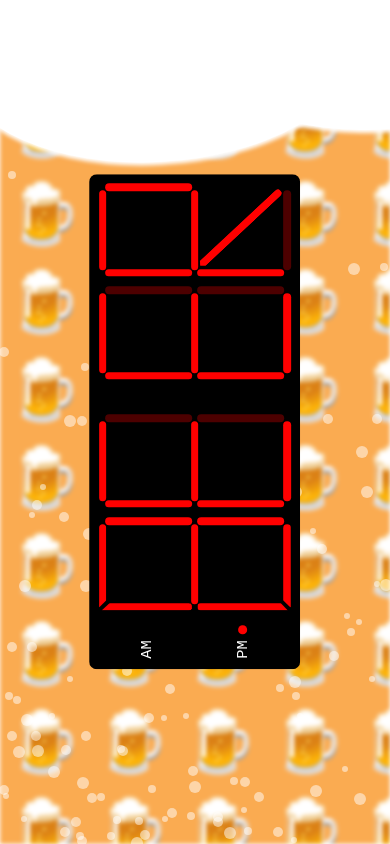
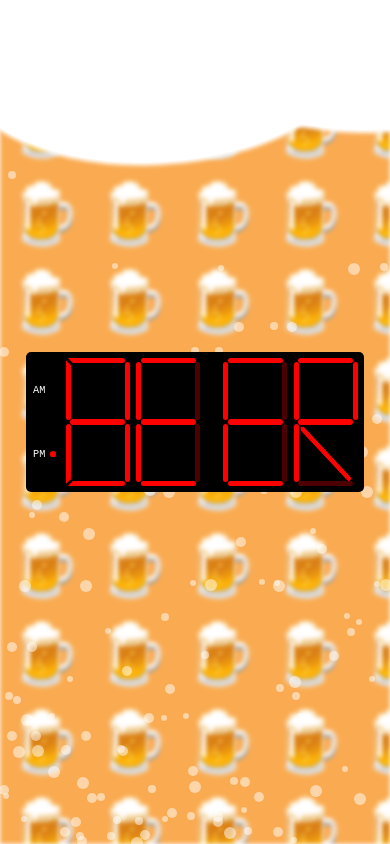
Before and after one commit to jimousse/beer-oclock, a React (Create React App) app: page / in a window 390 px wide. Built offline with nearby package versions, Linux system fonts and the light colour scheme.

Commit message:
not rotating clock

```diff
--- a/src/App.scss
+++ b/src/App.scss
@@ -1,7 +1,35 @@
 html {
   font-size: 80%;
 
-  @media only screen and (max-width: 50rem) {
+  @media only screen and (max-width: 700px) {
+    font-size: 70%;
+  };
+
+  @media only screen and (max-width: 600px) {
     font-size: 60%;
   };
+
+  @media only screen and (max-width: 550px) {
+    font-size: 55%;
+  };
+
+  @media only screen and (max-width: 500px) {
+    font-size: 50%;
+  };
+
+  @media only screen and (max-width: 450px) {
+    font-size: 45%;
+  };
+
+  @media only screen and (max-width: 400px) {
+    font-size: 40%;
+  };
+
+  @media only screen and (max-width: 350px) {
+    font-size: 35%;
+  };
+
+  @media only screen and (max-width: 300px) {
+    font-size: 30%;
+  };
 }
--- a/src/components/clock/Clock.module.scss
+++ b/src/components/clock/Clock.module.scss
@@ -1,10 +1,6 @@
 .clock {
   position:absolute;
   overflow: hidden;
-
-  @media only screen and (max-width: 50rem) {
-    transform: rotate(-90deg);
-  };
 
   .rotating-div {
     display: flex;
```
